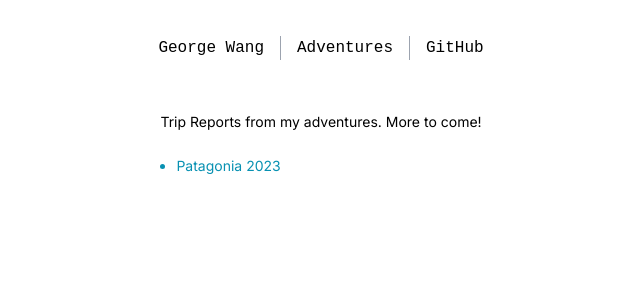
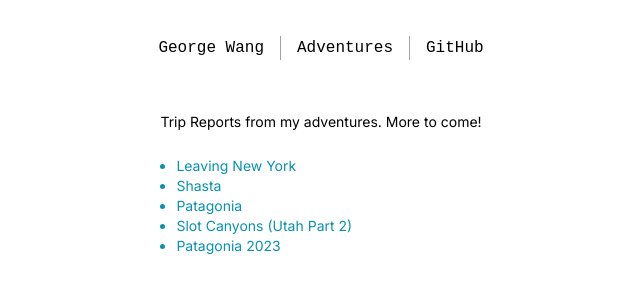
Before and after one commit to joage/website, a Next.js app: page /adventures in a window 1280 px wide. Shown: the top 300 px of the page, without its empty margins (319-959 px from the left). Built offline with nearby package versions, Linux system fonts and the light colour scheme.

Commit message:
Update list page.tsx

```diff
--- a/src/app/adventures/page.tsx
+++ b/src/app/adventures/page.tsx
@@ -10,7 +10,19 @@ export default function Adventures() {
         <p>Trip Reports from my adventures. More to come!</p>
         <ul className="list-disc text-cyan-600 mx-4">
           <li>
-            <Link href="/adventures/pat">Patagonia 2023</Link>
+            <Link href="/adventures/leaving-ny">Leaving New York</Link>
+          </li>
+          <li>
+            <Link href="/adventures/shasta">Shasta</Link>
+          </li>
+          <li>
+            <Link href="/adventures/pat">Patagonia</Link>
+          </li>
+          <li>
+            <Link href="/adventures/utah-2">Slot Canyons (Utah Part 2)</Link>
+          </li>
+          <li>
+            <Link href="/adventures/utah-1">Patagonia 2023</Link>
           </li>
         </ul>
       </div>
```
